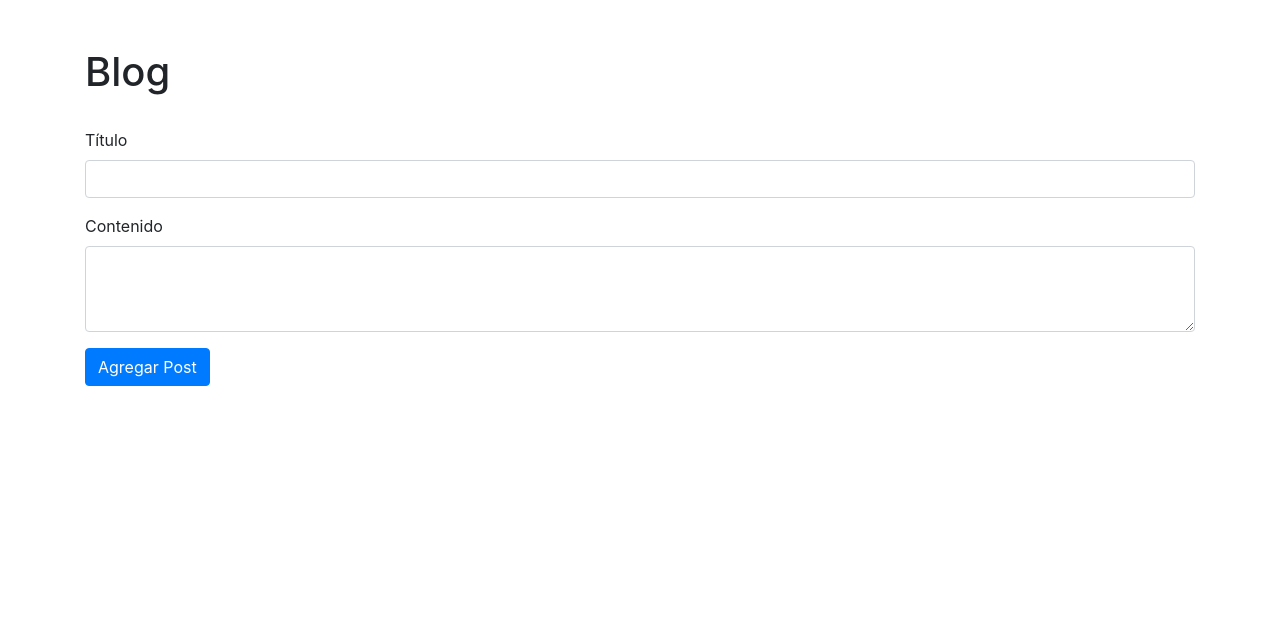
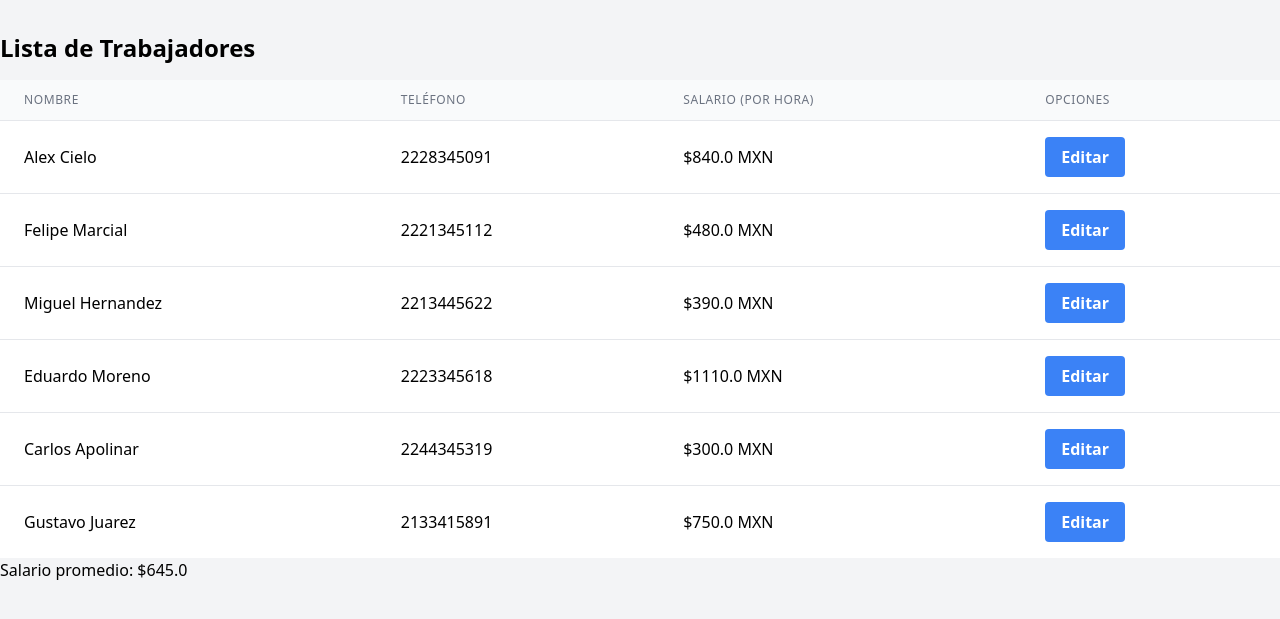
Before and after one commit to miguehm/web-negocio, a Flask app: page / in a window 1280 px wide. Shown: the top 619 px of the page. Run offline with Flask 3, Linux system fonts and the light colour scheme; data comes from the database, SQL or seed files in the repository; both versions use the stored data as it was after the commit; data that the repository does not hold is empty; some libraries are stand-ins or nearby versions.

Commit message:
add login page and workers info

```diff
--- a/app.py
+++ b/app.py
@@ -2,8 +2,32 @@
 import sqlite3
 from flask import Flask, render_template, request, flash, redirect, url_for
 
+users = {
+    'miguehm': '123abc',
+    'admin': 'admin'
+}
+
+sueldo_base = 300
+
 app = Flask(__name__)
 app.secret_key = '123456abc' # usar una clave mas robusta como variable de entorno
+
+@app.route('/login/')
+def hello(color=None):
+    return render_template('login.html', color=color)
+
+@app.post('/login/')
+def check_credentials():
+    username = request.form['username']
+    password = request.form['password']
+    print(username, password)
+    if username in users:
+        if users[username] == password:
+            print("ok")
+            return redirect(url_for('index'))
+        else:
+            print("wrong")
+    return redirect(url_for('hello'))
 
 def get_db_connection():
     conn = sqlite3.connect('test.db')
@@ -13,9 +37,12 @@ def get_db_connection():
 @app.route('/')
 def index():
     conn = get_db_connection()
-    posts = conn.execute('SELECT * FROM posts').fetchall()
+    query = 'select *, ?+?*(0.3)*(AniosExpPrevia+(2024-AnioEntrada)) AS Salario from Trabajador'
+    workers = conn.execute(query, (sueldo_base, sueldo_base)).fetchall()
+    query = 'select AVG(?+?*(0.3)*(AniosExpPrevia+(2024-AnioEntrada))) AS SalarioPromedio from Trabajador'
+    salario_promedio = conn.execute(query, (sueldo_base, sueldo_base)).fetchone()
     conn.close()
-    return render_template('index.html', posts=posts)
+    return render_template('index.html', workers=workers, salario_promedio=salario_promedio['SalarioPromedio'])
 
 @app.route('/add', methods=['POST'])
 def add_post():
@@ -28,10 +55,5 @@ def add_post():
     flash('Post added successfully!')
     return redirect(url_for('index'))
 
-@app.route('/login', methods=['GET', 'POST'])
-def login():
-    return render_template('login.html')
-
-
 if __name__ == '__main__':
     app.run(debug=True)
--- a/templates/index.html
+++ b/templates/index.html
@@ -2,37 +2,41 @@
 <html lang="es">
 <head>
     <meta charset="UTF-8">
-    <title>Blog</title>
-    <!-- Añade Bootstrap CSS para estilos -->
-    <link rel="stylesheet" href="https://stackpath.bootstrapcdn.com/bootstrap/4.3.1/css/bootstrap.min.css">
+    <meta name="viewport" content="width=device-width, initial-scale=1.0">
+    <title>Lista de Contactos</title>
+    <!-- Incluir Tailwind CSS -->
+    <link href="https://cdn.jsdelivr.net/npm/tailwindcss@2.2.19/dist/tailwind.min.css" rel="stylesheet">
 </head>
-<body>
-    <div class="container">
-        <h1 class="mt-5">Blog</h1>
-        <!-- Lista de posts -->
-        <ul class="list-group mt-3">
-            {% for post in posts %}
-                <li class="list-group-item">
-                    <h3>{{ post.title }}</h3>
-                    <p>{{ post.content | truncate(100, True) }}</p>
-                </li>
-            {% endfor %}
-        </ul>
-        <!-- Formulario para agregar un nuevo post -->
-        <form action="/add" method="post" class="mt-3">
-            <div class="form-group">
-                <label for="title">Título</label>
-                <input type="text" class="form-control" id="title" name="title" required>
-            </div>
-            <div class="form-group">
-                <label for="content">Contenido</label>
-                <textarea class="form-control" id="content" name="content" rows="3" required></textarea>
-            </div>
-            <button type="submit" class="btn btn-primary">Agregar Post</button>
-        </form>
+<body class="bg-gray-100">
+    <div class="container mx-auto py-8">
+        <h1 class="text-2xl font-bold mb-4">Lista de Trabajadores</h1>
+        <div class="overflow-x-auto">
+            <table class="min-w-full divide-y divide-gray-200">
+                <thead class="bg-gray-50">
+                    <tr>
+                        <th scope="col" class="px-6 py-3 text-left text-xs font-medium text-gray-500 uppercase tracking-wider">Nombre</th>
+                        <th scope="col" class="px-6 py-3 text-left text-xs font-medium text-gray-500 uppercase tracking-wider">Teléfono</th>
+                        <th scope="col" class="px-6 py-3 text-left text-xs font-medium text-gray-500 uppercase tracking-wider">Salario (Por Hora)</th>
+                        <th scope="col" class="px-6 py-3 text-left text-xs font-medium text-gray-500 uppercase tracking-wider">Opciones</th>
+                    </tr>
+                </thead>
+                <tbody class="bg-white divide-y divide-gray-200">
+                  {% for worker in workers %}
+                    <tr>
+                      <td class="px-6 py-4 whitespace-nowrap">{{ worker.Nombre }}</td>
+                      <td class="px-6 py-4 whitespace-nowrap">{{ worker.NumTelefono }}</td>
+                      <td class="px-6 py-4 whitespace-nowrap">${{ worker.Salario }} MXN</td>
+                      <td class="px-6 py-4 whitespace-nowrap">
+                        <button class="bg-blue-500 hover:bg-blue-700 text-white font-bold py-2 px-4 rounded">
+                          Editar
+                        </button>
+                      </td>
+                    </tr>
+                  {% endfor %}
+                </tbody>
+            </table>
+        <p>Salario promedio: ${{ salario_promedio }}</p>
+        </div>
     </div>
-    <!-- Añade Bootstrap JS y jQuery para funcionalidades -->
-    <!-- <script src="https://code.jquery.com/jquery-3.3.1.slim.min.js"></script> -->
-    <script src="https://stackpath.bootstrapcdn.com/bootstrap/4.3.1/js/bootstrap.min.js"></script>
 </body>
 </html>
```
Also changed, not shown: login.py (+17 -2 lines), templates/login.html (+24 -20 lines), test.db.
